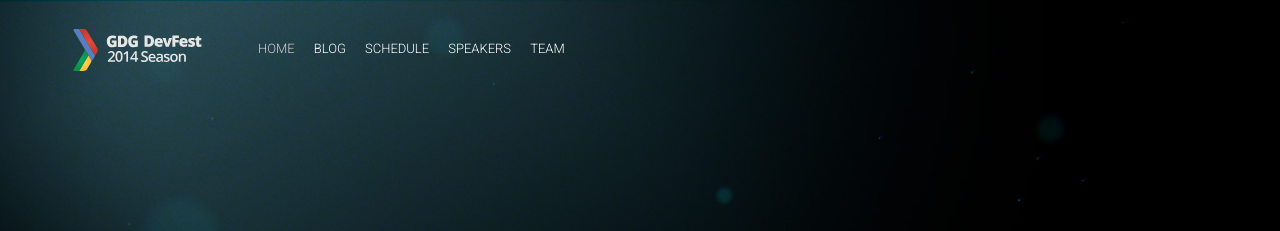
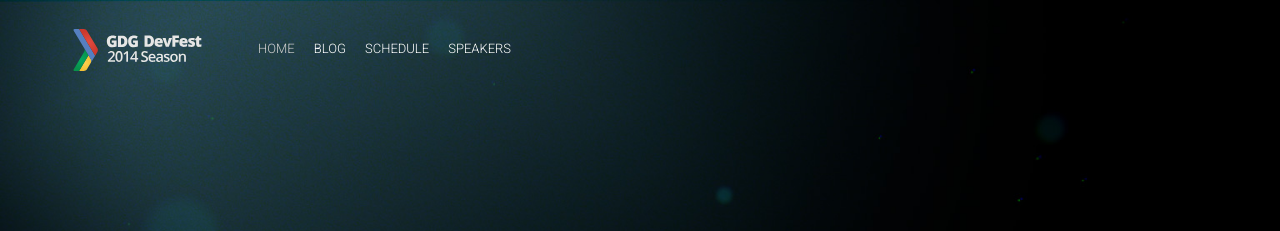
Before and after one commit to hungle90/hanoi, a Jekyll site: the page built from index.html, in a window 1280 px wide. Shown: the top 231 px of the page. Built offline with Jekyll 4.4.1, drawn with Linux system fonts in a browser that asks for light colours; nearby versions of some CDN libraries; comment, search, counter and statistics services are not loaded.

Commit message:
Update _config.yml

```diff
--- a/_config.yml
+++ b/_config.yml
@@ -46,7 +46,7 @@ navigationLinks:
  - {permalink: "/blog/", text: "Blog"}
  - {permalink: "/schedule/", text: "Schedule"}
  - {permalink: "/speakers/", text: "Speakers"}
- - {permalink: "/team/", text: "Team"}
+
 
 bottomNavigationLinks:
  - {link: "https://bit.ly/dfua-c4p", text: "Become a speaker"}
```
